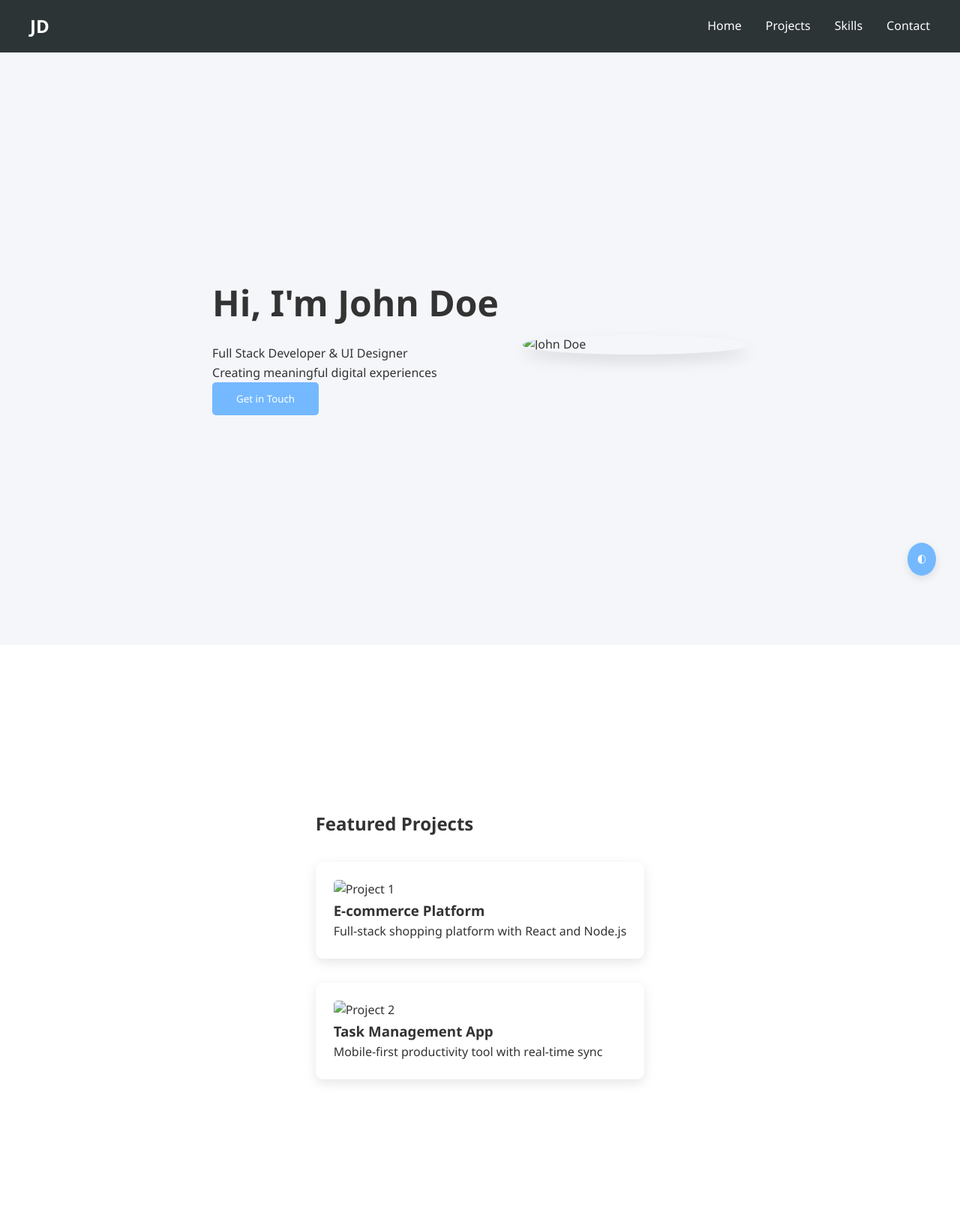
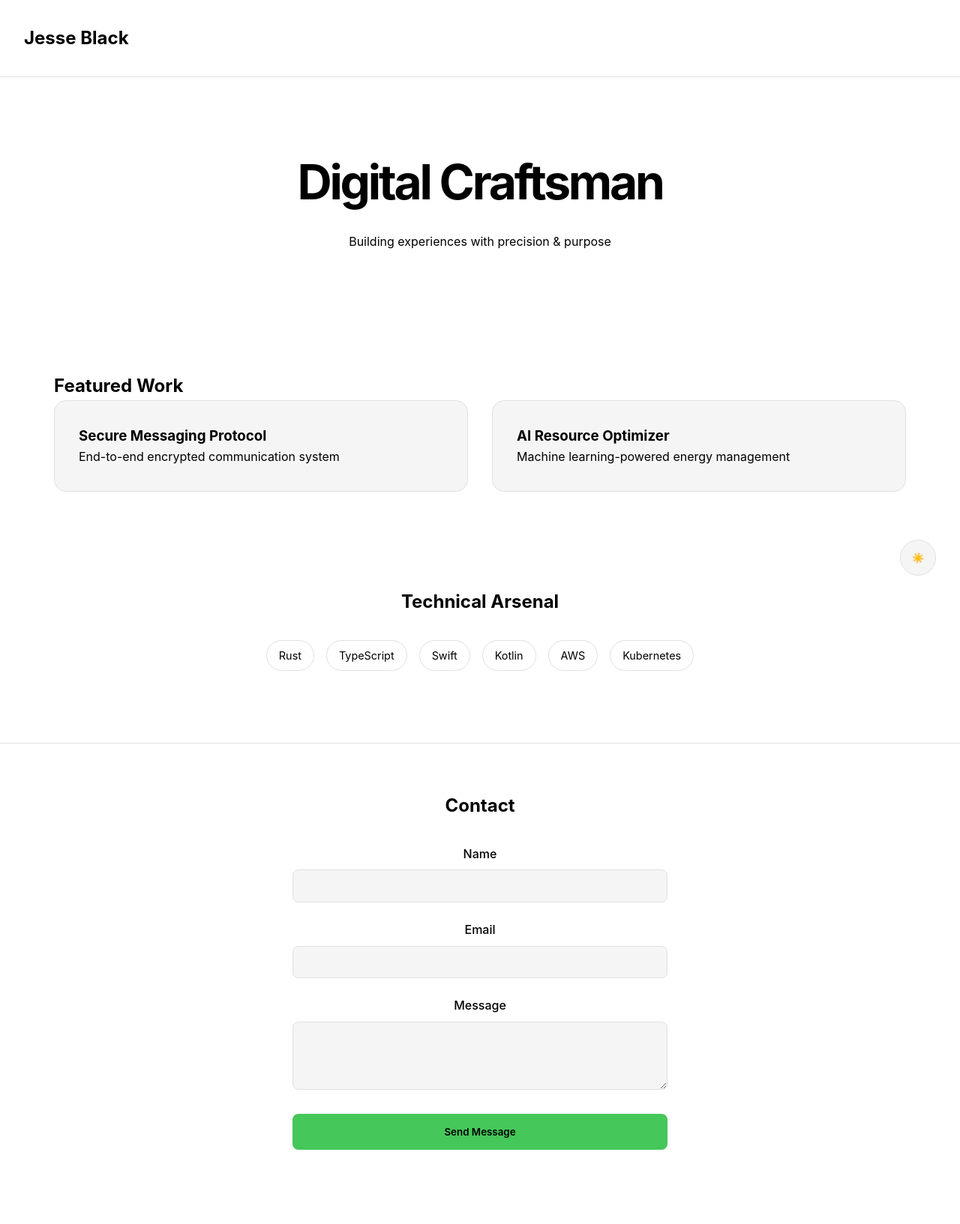
Before and after one commit to ikebuaso/lesson, a plain HTML site: page index.html in a window 1280 px wide. Shown: the top 1633 px of the page at 75% size. Drawn offline with Linux system fonts and the light colour scheme.

Commit message:
Update index.html

```diff
--- a/index.html
+++ b/index.html
@@ -3,365 +3,286 @@
 <head>
     <meta charset="UTF-8">
     <meta name="viewport" content="width=device-width, initial-scale=1.0">
-    <title>John Doe - Portfolio</title>
+    <title>Jesse Black ∙ Portfolio</title>
     <style>
-        /* Base Styles & Variables */
         :root {
-            --primary-color: #74b9ff;
-            --bg-color: #ffffff;
-            --text-color: #333333;
-            --header-bg: #2d3436;
-            --project-card-bg: #ffffff;
-            --skill-bg: #74b9ff;
-            --transition: all 0.3s ease;
+            --bg: #ffffff;
+            --text: #000000;
+            --primary: #45c75a;
+            --surface: #f5f5f5;
+            --border: #e0e0e0;
         }
 
-        .dark-theme {
-            --primary-color: #0984e3;
-            --bg-color: #1a1a1a;
-            --text-color: #ffffff;
-            --header-bg: #0d0d0d;
-            --project-card-bg: #262626;
-            --skill-bg: #0984e3;
+        .dark-mode {
+            --bg: #000000;
+            --text: #ffffff;
+            --surface: #111111;
+            --border: #333333;
         }
 
         * {
             margin: 0;
             padding: 0;
             box-sizing: border-box;
-            font-family: 'Segoe UI', Tahoma, Geneva, Verdana, sans-serif;
+            font-family: 'Inter', system-ui, -apple-system, sans-serif;
         }
 
         body {
+            background: var(--bg);
+            color: var(--text);
             line-height: 1.6;
-            background-color: var(--bg-color);
-            color: var(--text-color);
-            transition: var(--transition);
+            transition: 0.3s all ease;
         }
 
-        /* Header */
-        header {
-            background: var(--header-bg);
-            color: white;
-            padding: 1rem;
+        .theme-toggle {
             position: fixed;
-            width: 100%;
-            top: 0;
-            z-index: 1000;
+            bottom: 2rem;
+            right: 2rem;
+            width: 3rem;
+            height: 3rem;
+            border-radius: 50%;
+            background: var(--surface);
+            border: 1px solid var(--border);
+            cursor: pointer;
+            display: grid;
+            place-items: center;
         }
 
         nav {
-            max-width: 1200px;
-            margin: 0 auto;
-            display: flex;
-            justify-content: space-between;
-            align-items: center;
+            padding: 2rem;
+            border-bottom: 1px solid var(--border);
+            position: fixed;
+            width: 100%;
+            background: var(--bg);
         }
 
-        .logo {
-            font-size: 1.5rem;
-            font-weight: bold;
+        .hero {
+            padding: 12rem 2rem 6rem;
+            text-align: center;
         }
 
-        .nav-links {
-            display: flex;
-            gap: 2rem;
+        .hero h1 {
+            font-size: 4rem;
+            margin-bottom: 1rem;
+            letter-spacing: -0.05em;
         }
 
-        .nav-links a {
-            color: white;
-            text-decoration: none;
-            transition: color 0.3s;
-        }
-
-        .nav-links a:hover {
-            color: var(--primary-color);
-        }
-
-        /* Sections */
-        section {
-            padding: 5rem 2rem;
-            min-height: 100vh;
-            display: flex;
-            align-items: center;
-        }
-
-        .container {
+        .projects {
+            padding: 4rem 2rem;
             max-width: 1200px;
             margin: 0 auto;
         }
 
-        /* Hero Section */
-        #hero {
-            background: #f5f6fa;
-            margin-top: 60px;
-        }
-
-        .dark-theme #hero {
-            background: #121212;
-        }
-
-        .hero-content {
-            display: flex;
-            align-items: center;
+        .project-grid {
+            display: grid;
             gap: 2rem;
-        }
-
-        .hero-text {
-            flex: 1;
-        }
-
-        .hero-text h1 {
-            font-size: 3rem;
-            margin-bottom: 1rem;
-        }
-
-        .profile-img {
-            width: 300px;
-            border-radius: 50%;
-            box-shadow: 0 10px 20px rgba(0,0,0,0.1);
-        }
-
-        /* Projects Section */
-        .projects-grid {
-            display: grid;
             grid-template-columns: repeat(auto-fit, minmax(300px, 1fr));
-            gap: 2rem;
-            margin-top: 2rem;
         }
 
         .project-card {
-            background: var(--project-card-bg);
-            border-radius: 10px;
-            padding: 1.5rem;
-            box-shadow: 0 5px 15px rgba(0,0,0,0.1);
-            transition: transform 0.3s;
+            background: var(--surface);
+            padding: 2rem;
+            border-radius: 1rem;
+            border: 1px solid var(--border);
         }
 
-        .project-card:hover {
-            transform: translateY(-5px);
+        .skills {
+            padding: 4rem 2rem;
+            text-align: center;
         }
 
-        .project-image {
-            width: 100%;
-            height: 200px;
-            object-fit: cover;
-            border-radius: 5px;
+        .skill-list {
+            display: flex;
+            gap: 1rem;
+            flex-wrap: wrap;
+            justify-content: center;
+            max-width: 800px;
+            margin: 2rem auto;
         }
 
-        /* Skills Section */
-        .skills-container {
-            display: flex;
-            flex-wrap: wrap;
-            gap: 1rem;
-            margin-top: 2rem;
-        }
-
-        .skill {
-            background: var(--skill-bg);
-            color: white;
+        .skill-item {
             padding: 0.5rem 1rem;
-            border-radius: 20px;
+            border: 1px solid var(--border);
+            border-radius: 2rem;
             font-size: 0.9rem;
         }
 
-        /* Contact Section */
-        #contact {
-            background: var(--header-bg);
-            color: white;
+        .contact {
+            padding: 4rem 2rem;
+            text-align: center;
+            border-top: 1px solid var(--border);
         }
 
+        /* Contact Form Styles */
         .contact-form {
-            max-width: 600px;
-            margin: 0 auto;
+            max-width: 500px;
+            margin: 2rem auto;
         }
 
         .form-group {
-            margin-bottom: 1rem;
+            margin-bottom: 1.5rem;
         }
 
-        input, textarea {
-            width: 100%;
-            padding: 0.5rem;
-            margin-top: 0.5rem;
-            border: none;
-            border-radius: 5px;
+        .form-label {
+            display: block;
+            margin-bottom: 0.5rem;
+            font-weight: 500;
         }
 
-        button {
-            background: var(--primary-color);
-            color: white;
-            padding: 0.8rem 2rem;
-            border: none;
-            border-radius: 5px;
-            cursor: pointer;
-            transition: var(--transition);
+        .form-input {
+            width: 100%;
+            padding: 0.8rem;
+            background: var(--surface);
+            border: 1px solid var(--border);
+            border-radius: 0.5rem;
+            color: var(--text);
+            transition: 0.2s all ease;
         }
 
-        button:hover {
+        .form-input:focus {
+            outline: none;
+            border-color: var(--primary);
+            box-shadow: 0 0 0 2px rgba(69, 199, 90, 0.1);
+        }
+
+        .form-button {
+            width: 100%;
+            padding: 1rem;
+            background: var(--primary);
+            color: black;
+            border: none;
+            border-radius: 0.5rem;
+            font-weight: 600;
+            cursor: pointer;
+            transition: 0.2s opacity ease;
+        }
+
+        .form-button:hover {
             opacity: 0.9;
         }
 
-        /* Theme Toggle */
-        .theme-toggle {
-            position: fixed;
-            right: 2rem;
-            bottom: 2rem;
-            background: var(--primary-color);
-            color: white;
-            padding: 0.8rem;
-            border-radius: 50%;
-            cursor: pointer;
-            box-shadow: 0 4px 12px rgba(0,0,0,0.1);
-            border: none;
-            transition: var(--transition);
+        .form-status {
+            text-align: center;
+            margin-top: 1rem;
+            display: none;
         }
 
-        .theme-toggle:hover {
-            transform: scale(1.1);
-        }
-
-        /* Responsive Design */
         @media (max-width: 768px) {
-            .hero-content {
-                flex-direction: column;
-                text-align: center;
-            }
-
-            .nav-links {
-                display: none;
+            .hero h1 {
+                font-size: 2.5rem;
             }
         }
     </style>
 </head>
 <body>
-    <!-- Theme Toggle -->
-    <button class="theme-toggle" onclick="toggleTheme()">🌓</button>
+    <nav>
+        <h2>Jesse Black</h2>
+    </nav>
 
-    <!-- Header -->
-    <header>
-        <nav>
-            <div class="logo">JD</div>
-            <div class="nav-links">
-                <a href="#hero">Home</a>
-                <a href="#projects">Projects</a>
-                <a href="#skills">Skills</a>
-                <a href="#contact">Contact</a>
+    <button class="theme-toggle" onclick="toggleTheme()">☀️</button>
+
+    <section class="hero">
+        <h1>Digital Craftsman</h1>
+        <p>Building experiences with precision & purpose</p>
+    </section>
+
+    <section class="projects">
+        <h2>Featured Work</h2>
+        <div class="project-grid">
+            <div class="project-card">
+                <h3>Secure Messaging Protocol</h3>
+                <p>End-to-end encrypted communication system</p>
             </div>
-        </nav>
-    </header>
-
-    <!-- Hero Section -->
-    <section id="hero">
-        <div class="container">
-            <div class="hero-content">
-                <div class="hero-text">
-                    <h1>Hi, I'm John Doe</h1>
-                    <p>Full Stack Developer & UI Designer</p>
-                    <p>Creating meaningful digital experiences</p>
-                    <button onclick="location.href='#contact'">Get in Touch</button>
-                </div>
-                <img src="profile-placeholder.jpg" alt="John Doe" class="profile-img">
+            <div class="project-card">
+                <h3>AI Resource Optimizer</h3>
+                <p>Machine learning-powered energy management</p>
             </div>
         </div>
     </section>
 
-    <!-- Projects Section -->
-    <section id="projects">
-        <div class="container">
-            <h2>Featured Projects</h2>
-            <div class="projects-grid">
-                <div class="project-card">
-                    <img src="project1.jpg" alt="Project 1" class="project-image">
-                    <h3>E-commerce Platform</h3>
-                    <p>Full-stack shopping platform with React and Node.js</p>
-                </div>
-                <div class="project-card">
-                    <img src="project2.jpg" alt="Project 2" class="project-image">
-                    <h3>Task Management App</h3>
-                    <p>Mobile-first productivity tool with real-time sync</p>
-                </div>
-            </div>
+    <section class="skills">
+        <h2>Technical Arsenal</h2>
+        <div class="skill-list">
+            <span class="skill-item">Rust</span>
+            <span class="skill-item">TypeScript</span>
+            <span class="skill-item">Swift</span>
+            <span class="skill-item">Kotlin</span>
+            <span class="skill-item">AWS</span>
+            <span class="skill-item">Kubernetes</span>
         </div>
     </section>
 
-    <!-- Skills Section -->
-    <section id="skills">
-        <div class="container">
-            <h2>Technical Skills</h2>
-            <div class="skills-container">
-                <span class="skill">JavaScript</span>
-                <span class="skill">React</span>
-                <span class="skill">Node.js</span>
-                <span class="skill">Python</span>
-                <span class="skill">SQL</span>
-                <span class="skill">Git</span>
-                <span class="skill">AWS</span>
-                <span class="skill">Docker</span>
+    <section class="contact">
+        <h2>Contact</h2>
+        <form class="contact-form" id="contactForm">
+            <div class="form-group">
+                <label class="form-label" for="name">Name</label>
+                <input class="form-input" type="text" id="name" name="name" required>
             </div>
-        </div>
-    </section>
 
-    <!-- Contact Section -->
-    <section id="contact">
-        <div class="container">
-            <h2>Contact Me</h2>
-            <form class="contact-form" onsubmit="handleSubmit(event)">
-                <div class="form-group">
-                    <label>Name</label>
-                    <input type="text" required>
-                </div>
-                <div class="form-group">
-                    <label>Email</label>
-                    <input type="email" required>
-                </div>
-                <div class="form-group">
-                    <label>Message</label>
-                    <textarea rows="5" required></textarea>
-                </div>
-                <button type="submit">Send Message</button>
-            </form>
-        </div>
+            <div class="form-group">
+                <label class="form-label" for="email">Email</label>
+                <input class="form-input" type="email" id="email" name="email" required>
+            </div>
+
+            <div class="form-group">
+                <label class="form-label" for="message">Message</label>
+                <textarea class="form-input" id="message" name="message" rows="4" required></textarea>
+            </div>
+
+            <button type="submit" class="form-button">Send Message</button>
+            <div class="form-status" id="formStatus"></div>
+        </form>
     </section>
 
     <script>
         // Theme Toggle
         function toggleTheme() {
-            document.body.classList.toggle('dark-theme');
-            const isDark = document.body.classList.contains('dark-theme');
-            localStorage.setItem('darkTheme', isDark);
+            document.body.classList.toggle('dark-mode');
+            const isDark = document.body.classList.contains('dark-mode');
+            localStorage.setItem('darkMode', isDark);
+            document.querySelector('.theme-toggle').textContent = isDark ? '🌙' : '☀️';
         }
 
-        // Load Saved Theme
-        function loadTheme() {
-            const darkTheme = localStorage.getItem('darkTheme') === 'true';
-            if (darkTheme) document.body.classList.add('dark-theme');
-
-            if (window.matchMedia('(prefers-color-scheme: dark)').matches &&
-               !localStorage.getItem('darkTheme')) {
-                document.body.classList.add('dark-theme');
-            }
+        // Load saved theme
+        if (localStorage.getItem('darkMode') === 'true') {
+            document.body.classList.add('dark-mode');
+            document.querySelector('.theme-toggle').textContent = '🌙';
         }
 
-        // Form Handling
-        function handleSubmit(event) {
-            event.preventDefault();
-            alert('Thank you for your message! I will respond shortly.');
-            event.target.reset();
-        }
+        // Contact Form Handling
+        const form = document.getElementById('contactForm');
+        const formStatus = document.getElementById('formStatus');
 
-        // Smooth Scrolling
-        document.querySelectorAll('a[href^="#"]').forEach(anchor => {
-            anchor.addEventListener('click', function (e) {
-                e.preventDefault();
-                document.querySelector(this.getAttribute('href')).scrollIntoView({
-                    behavior: 'smooth'
-                });
-            });
+        form.addEventListener('submit', async (e) => {
+            e.preventDefault();
+
+            const formData = new FormData(form);
+            const submitButton = form.querySelector('button[type="submit"]');
+
+            try {
+                submitButton.disabled = true;
+                formStatus.style.display = 'block';
+                formStatus.textContent = 'Sending...';
+
+                // Simulate API call
+                await new Promise(resolve => setTimeout(resolve, 1000));
+
+                formStatus.textContent = 'Message sent successfully!';
+                formStatus.style.color = 'var(--primary)';
+                form.reset();
+
+                setTimeout(() => {
+                    formStatus.style.display = 'none';
+                }, 3000);
+
+            } catch (error) {
+                formStatus.textContent = 'Error sending message. Please try again.';
+                formStatus.style.color = '#ff4444';
+            } finally {
+                submitButton.disabled = false;
+            }
         });
-
-        // Initial Load
-        loadTheme();
     </script>
 </body>
 </html>
```
